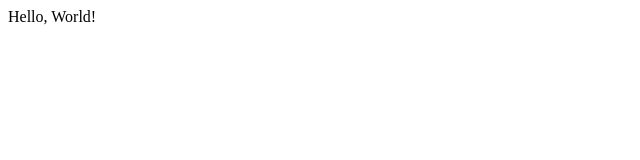
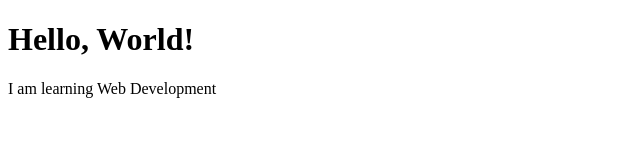
Before and after one commit to Ezlynazwa/webdev_lab1, a plain HTML site: page index.html in a window 1280 px wide. Shown: the whole page, without its empty margins (0-640 px from the left). Drawn offline with Linux system fonts and the light colour scheme.

Commit message:
Added a new paragraph

```diff
--- a/index.html
+++ b/index.html
@@ -4,6 +4,7 @@
         <title>My Simple HTML Page</title>
     </head>
     <body>
-        <hi>Hello, World!</hi>
+        <h1>Hello, World!</h1>
+        <p>I am learning Web Development</p>
     </body>
 </html>
```
